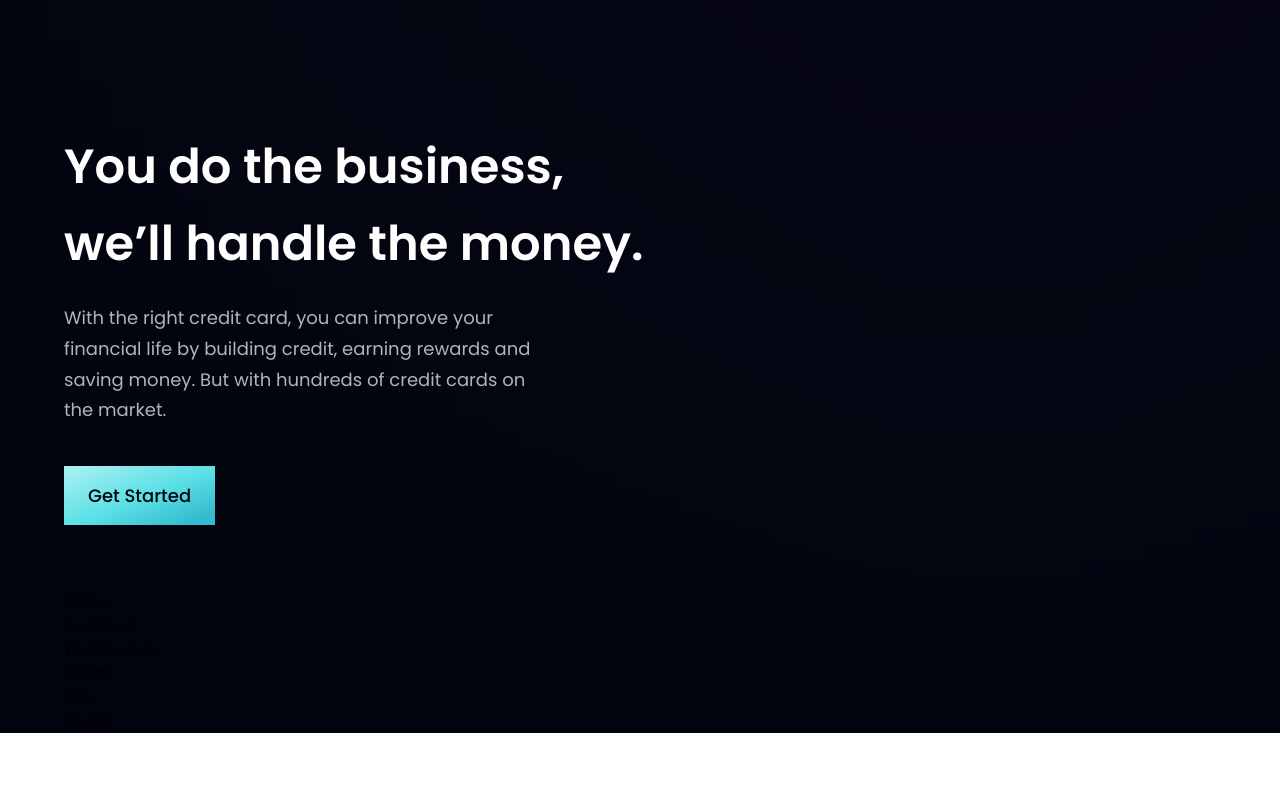
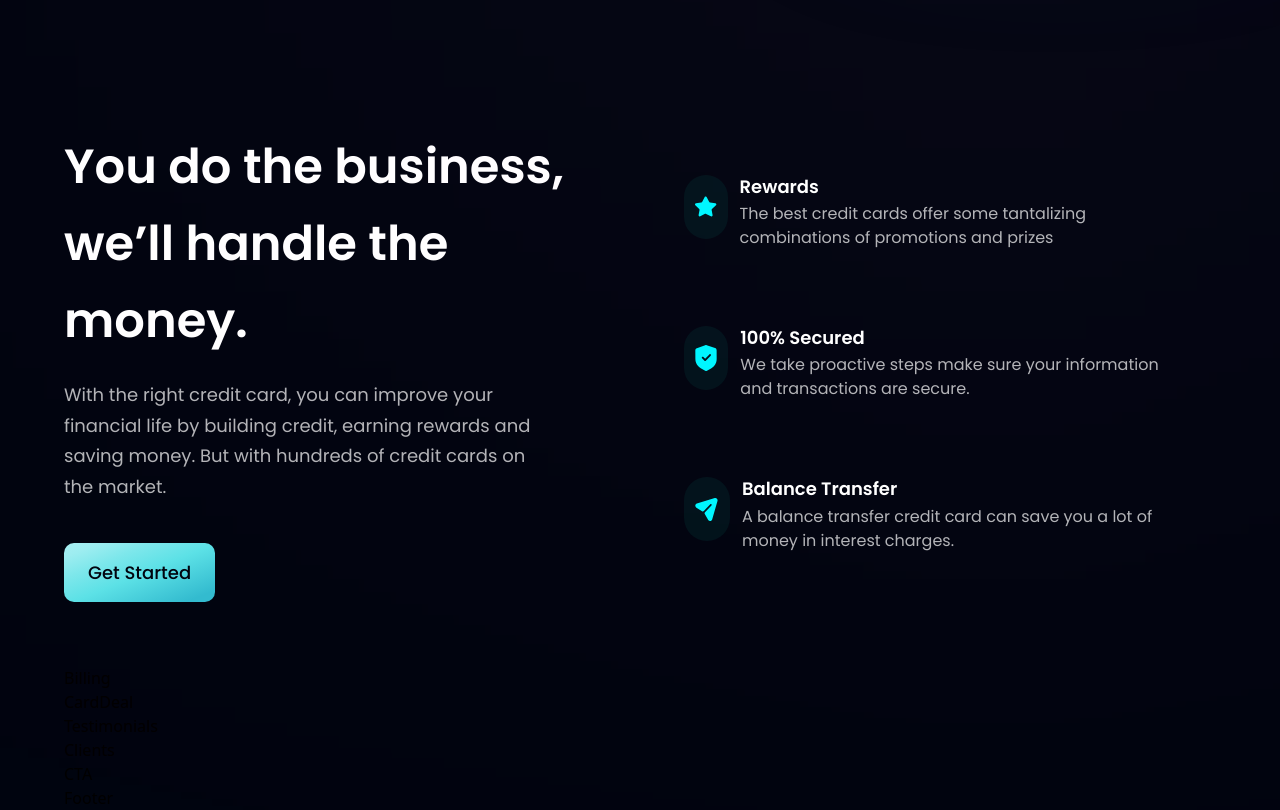
Before and after one commit to SaadEssam/hoobank-template-react, a React (Vite) app: page / in a window 1280 px wide. Shown: the part 880-1690 px from the top of the page. Before the commit the page ends 1613 px from the top, so only its background shows below. Built offline with nearby package versions, Linux system fonts and the light colour scheme.

Commit message:
Business component

```diff
--- a/src/components/Business.jsx
+++ b/src/components/Business.jsx
@@ -2,6 +2,22 @@
 import { features } from '../constants'
 import styles, { layout } from '../style'
 import Button from './Button'
+
+const FeatureCard = ({ icon, title, content, index}) => (
+  <div className={`flex flex-row p-6 rounded-[20px] ${index !== features.length - 1 ? "mb-6" : "mb-0"} feature-card`}>
+    <div className={`w-[64px] h-[64px] rounded-full ${styles.flexCenter} bg-dimBlue mr-3`}>
+      <img src={icon} alt="icon" className="w-[50%] h-[50%] object-contain" />
+    </div>
+    <div classNam="flex-1 flex flex-col ml-3">
+      <h4 className="font-poppins font-semibold text-white text-[18px] leading-[23.4px] mb-1">
+        {title}
+      </h4>
+      <p className="font-poppins font-normal text-dimWhite text-[16px] leading-[24px] mb-1">
+        {content}
+      </p>
+    </div>
+  </div>
+)
 
 const Business = () => (
   <section id="features" className={layout.section}>
@@ -13,6 +29,12 @@
       But with hundreds of credit cards on the market.</p>
       <Button props="mt-10" />
     </div>
+
+    <div className={`${layout.sectionImg} flex-col`}>
+      {features.map((feature, index) => (
+        <FeatureCard key={feature.id} {...feature} index={index} />
+      ))}
+    </div>
   </section>
 )
 
--- a/src/components/Button.jsx
+++ b/src/components/Button.jsx
@@ -3,7 +3,7 @@
 const Button = ({props}) => {
   return (
     <button type="button" className={`py-4 px-6 bg-blue-gradient font-poppins font-medium
-    text-[18px] text-primary outline-none ${props}`}>
+    text-[18px] text-primary outline-none rounded-[10px] ${props}`}>
       Get Started
     </button>
   )
```
